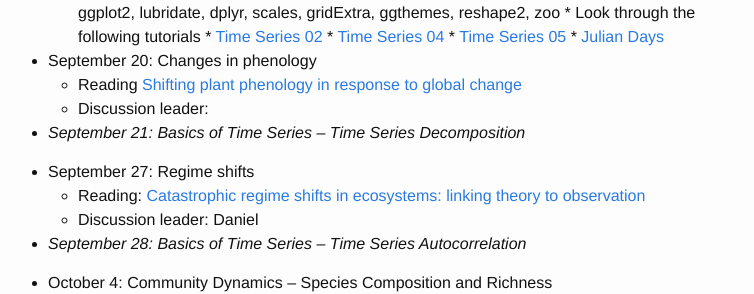
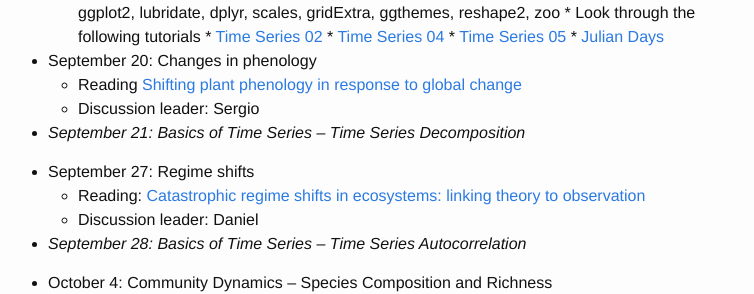
Before and after one commit to weecology/forecasting-dynamics-course, a Jekyll site: the page built from schedule.md, in a window 1280 px wide and 900 px high, scrolled down 600 px. Shown: the part 160-454 px from the top of the window, without its empty margins (252-1006 px from the left). Built offline with Jekyll 4.4.1, drawn with Linux system fonts in a browser that asks for light colours.

Commit message:
Add discussion leader for phenology

```diff
--- a/schedule.md
+++ b/schedule.md
@@ -42,7 +42,7 @@ Activity days when laptops are required are noted in italics. Discussion leaders
 
 * September 20: Changes in phenology
     * Reading [Shifting plant phenology in response to global change](https://doi.org/10.1016/j.tree.2007.04.003)
-    * Discussion leader:
+    * Discussion leader: Sergio
 
 * *September 21: Basics of Time Series – Time Series Decomposition*
 
```
